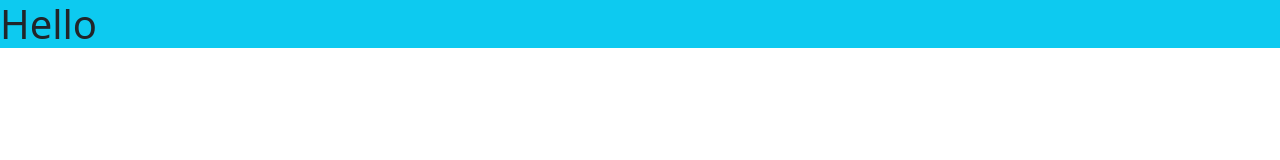
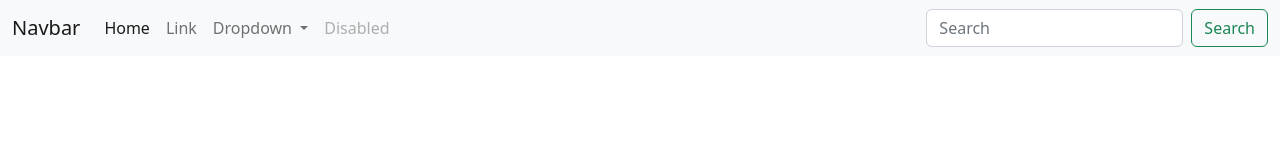
Before and after one commit to webfaisalbd/scroll-to-top-up-button-css, a plain HTML site: page index.html in a window 1280 px wide. Drawn offline with nearby package versions, Linux system fonts and the light colour scheme.

Commit message:
navbar added

```diff
--- a/index.html
+++ b/index.html
@@ -15,7 +15,45 @@
 </head>
 <body>
 
-    <h1 class="bg-info">Hello</h1>
+     <!-- navbar start  -->
+     <nav class="navbar navbar-expand-lg bg-light">
+        <div class="container-fluid">
+          <a class="navbar-brand" href="#">Navbar</a>
+          <button class="navbar-toggler" type="button" data-bs-toggle="collapse" data-bs-target="#navbarSupportedContent" aria-controls="navbarSupportedContent" aria-expanded="false" aria-label="Toggle navigation">
+            <span class="navbar-toggler-icon"></span>
+          </button>
+          <div class="collapse navbar-collapse" id="navbarSupportedContent">
+            <ul class="navbar-nav me-auto mb-2 mb-lg-0">
+              <li class="nav-item">
+                <a class="nav-link active" aria-current="page" href="#">Home</a>
+              </li>
+              <li class="nav-item">
+                <a class="nav-link" href="#">Link</a>
+              </li>
+              <li class="nav-item dropdown">
+                <a class="nav-link dropdown-toggle" href="#" role="button" data-bs-toggle="dropdown" aria-expanded="false">
+                  Dropdown
+                </a>
+                <ul class="dropdown-menu">
+                  <li><a class="dropdown-item" href="#">Action</a></li>
+                  <li><a class="dropdown-item" href="#">Another action</a></li>
+                  <li><hr class="dropdown-divider"></li>
+                  <li><a class="dropdown-item" href="#">Something else here</a></li>
+                </ul>
+              </li>
+              <li class="nav-item">
+                <a class="nav-link disabled">Disabled</a>
+              </li>
+            </ul>
+            <form class="d-flex" role="search">
+              <input class="form-control me-2" type="search" placeholder="Search" aria-label="Search">
+              <button class="btn btn-outline-success" type="submit">Search</button>
+            </form>
+          </div>
+        </div>
+      </nav>
+    <!-- navbar end  -->
+
 
 
     <script src="https://cdn.jsdelivr.net/npm/bootstrap@5.2.0/dist/js/bootstrap.bundle.min.js" integrity="sha384-A3rJD856KowSb7dwlZdYEkO39Gagi7vIsF0jrRAoQmDKKtQBHUuLZ9AsSv4jD4Xa" crossorigin="anonymous"></script>
```
